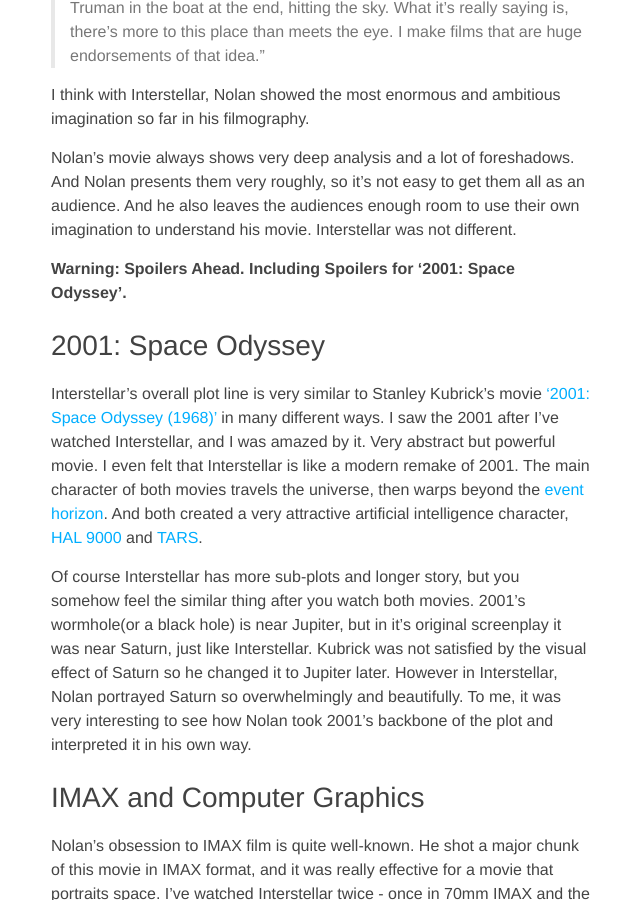
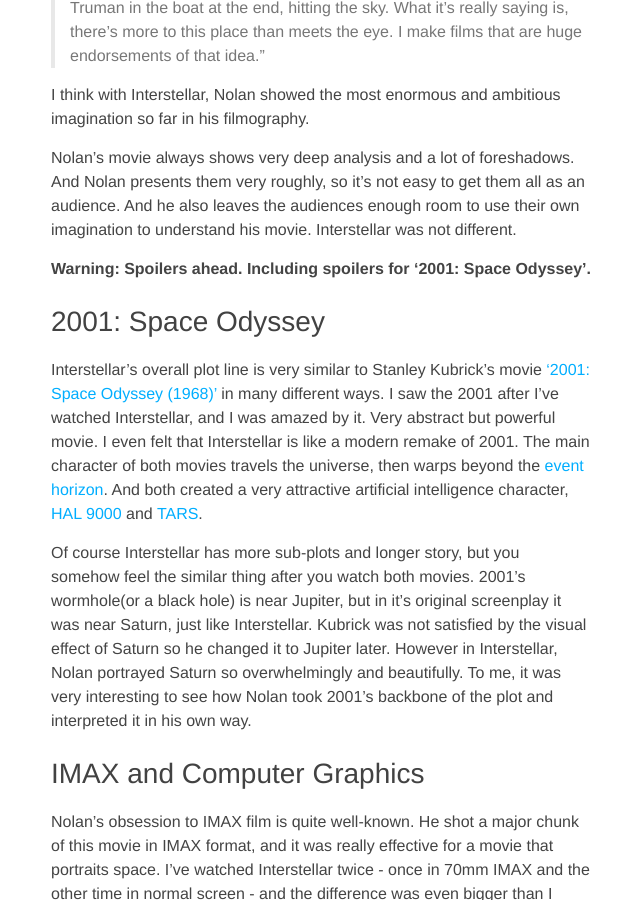
Before and after one commit to seanchoe/blog, a Jekyll site: the page built from _posts/2014-11-17-interstellar.md, in a window 1280 px wide and 900 px high, scrolled down 1613 px. Shown: the whole window, without its empty margins (319-959 px from the left). Built offline with Jekyll 4.4.1, drawn with Linux system fonts in a browser that asks for light colours.

```diff
--- a/_posts/2014-11-17-interstellar.md
+++ b/_posts/2014-11-17-interstellar.md
@@ -26,7 +26,7 @@ I think with Interstellar, Nolan showed the most enormous and ambitious imaginat
 
 Nolan's movie always shows very deep analysis and a lot of foreshadows. And Nolan presents them very roughly, so it's not easy to get them all as an audience. And he also leaves the audiences enough room to use their own imagination to understand his movie. Interstellar was not different.
 
-**Warning: Spoilers Ahead. Including Spoilers for &lsquo;2001: Space Odyssey&rsquo;.**
+**Warning: Spoilers ahead. Including spoilers for &lsquo;2001: Space Odyssey&rsquo;.**
 
 # 2001: Space Odyssey
 
```
